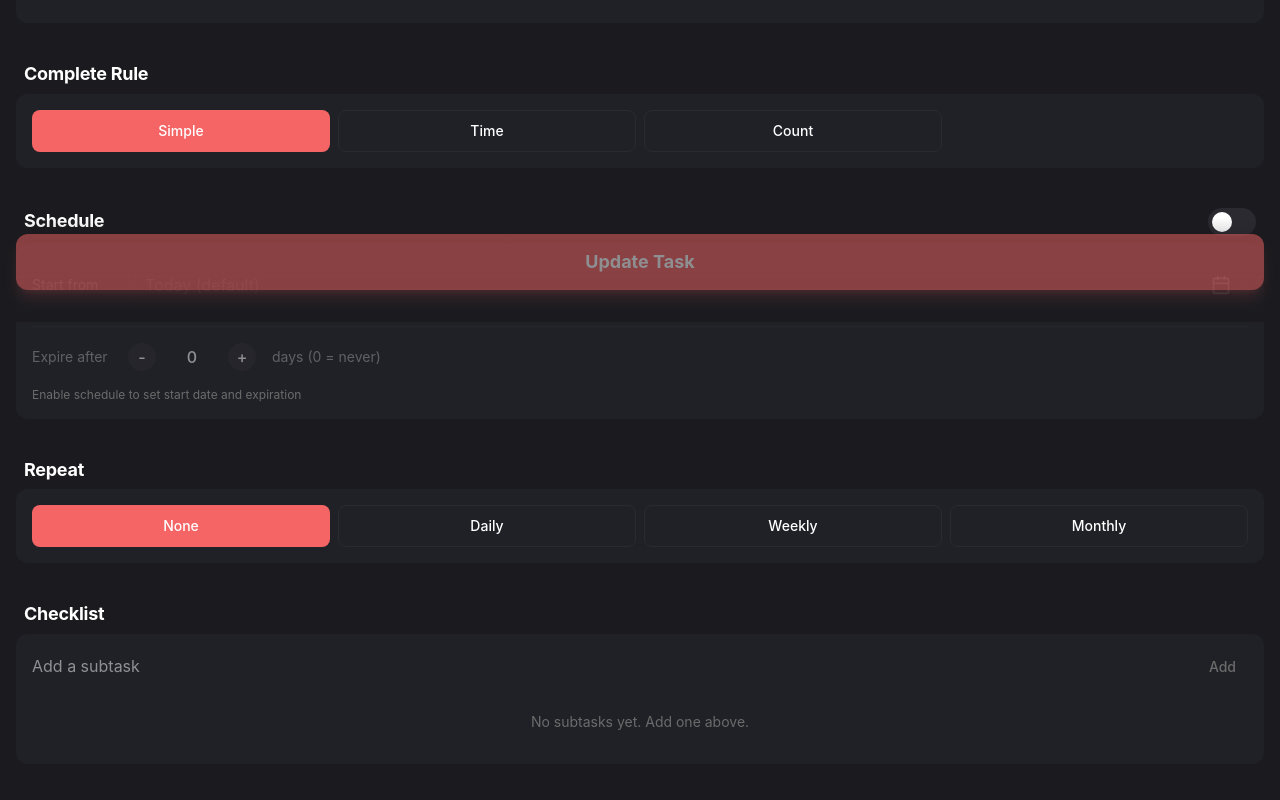
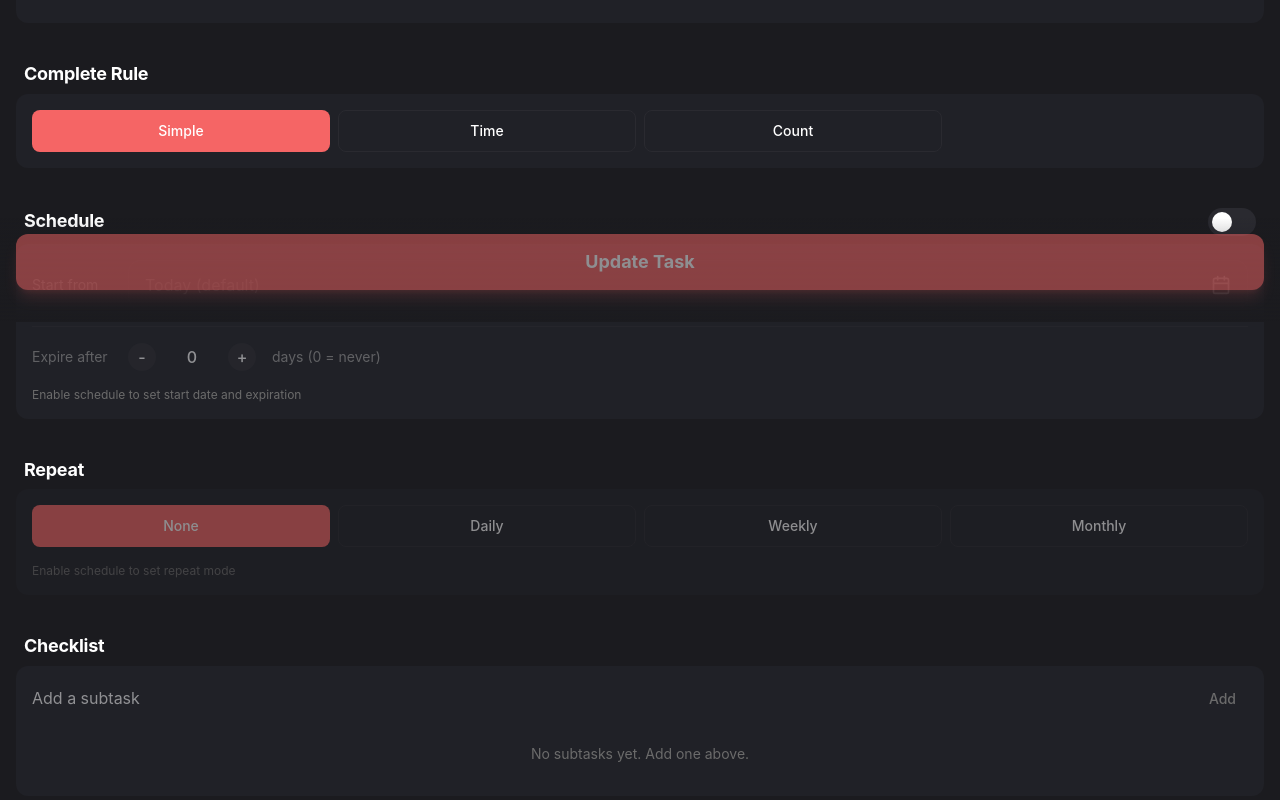
Before and after one commit to ruinb0wman/exp1, a React (Vite) app: page /tasks/1 in a window 1280 px wide. Shown: the part 478-1278 px from the top of the page. Built offline with nearby package versions, Linux system fonts and the light colour scheme; the HTML template or start-up script is replaced by a standard one.

Commit message:
update edittask

```diff
--- a/src/pages/EditTask.tsx
+++ b/src/pages/EditTask.tsx
@@ -342,11 +342,13 @@ export function EditTask() {
             {/* Schedule 启用开关 */}
             <button
               onClick={() => {
-                setIsScheduleEnabled(!isScheduleEnabled);
-                if (isScheduleEnabled) {
-                  // 禁用时清空 startAt 和 expire
+                const newEnabled = !isScheduleEnabled;
+                setIsScheduleEnabled(newEnabled);
+                if (!newEnabled) {
+                  // 禁用时清空 startAt 和 expire, repeat 设为 none
                   setStartAt('');
                   setCompleteExpireDays(0);
+                  setRepeatIndex(0); // repeat 设为 none
                 }
               }}
               className={`relative inline-flex h-7 w-12 items-center rounded-full transition-colors ${
@@ -425,12 +427,19 @@ export function EditTask() {
           <h3 className="text-text-primary text-lg font-bold leading-tight tracking-[-0.015em] px-2 pb-2 pt-4">
             Repeat
           </h3>
-          <div className="rounded-xl bg-surface p-4 space-y-4">
+          <div className={`rounded-xl bg-surface p-4 space-y-4 ${!isScheduleEnabled ? 'opacity-50' : ''}`}>
             <RadioGroup
               list={repeatOptions}
               value={repeatIndex}
-              onChange={setRepeatIndex}
+              onChange={(index) => {
+                if (isScheduleEnabled) {
+                  setRepeatIndex(index);
+                }
+              }}
             />
+            {!isScheduleEnabled && (
+              <p className="text-text-muted text-xs">Enable schedule to set repeat mode</p>
+            )}
 
             {/* Repeat Interval */}
             {repeatMode !== "none" && (
```
